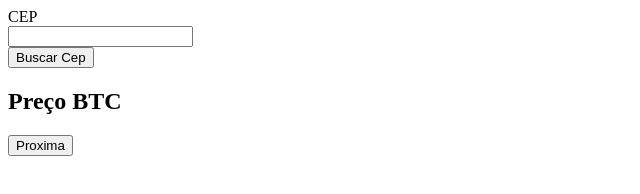
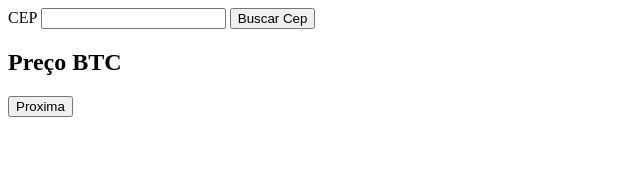
Before and after one commit to VicenteMedeiros/Api-Project, a plain HTML site: page index.html in a window 1280 px wide. Shown: the whole page, without its empty margins (0-640 px from the left). Drawn offline with Linux system fonts and the light colour scheme.

Commit message:
Estilizando

```diff
--- a/index.html
+++ b/index.html
@@ -5,31 +5,31 @@
   <meta name="viewport" content="width=device-width, initial-scale=1.0">
   <meta http-equiv="X-UA-Compatible" content="ie=edge">
   <title>Fetch</title>
+  <link rel="stylesheet" href="style.css">
 </head>
 <body>
-  <style>
-    label {
-      display: block;
-    }
-    input {
-      display: block;
-    }
-  </style>
-  <form id="buscaCep">
+  <div class="form-class">
+  <form class="buscaCep">
     <label for="cep">CEP</label>
     <input type="text" name="cep" id="cep">
     <input type="button" value="Buscar Cep" id="btnCep">
   </form>
+
   <div class="resultadoCep">
+
   </div>
-  <div>
+  </div>
+
+  <div class="btc-class">
     <h2>Preço BTC</h2>
     <p class="btc"></p>
   </div>
-  <div>
+
+  <div class="joke-class">
     <p class="piada"></p>
     <button class="proxima">Proxima</button>
   </div>
-  <script src="script.js"></script>
+
+    <script src="script.js"></script>
 </body>
 </html>
```
